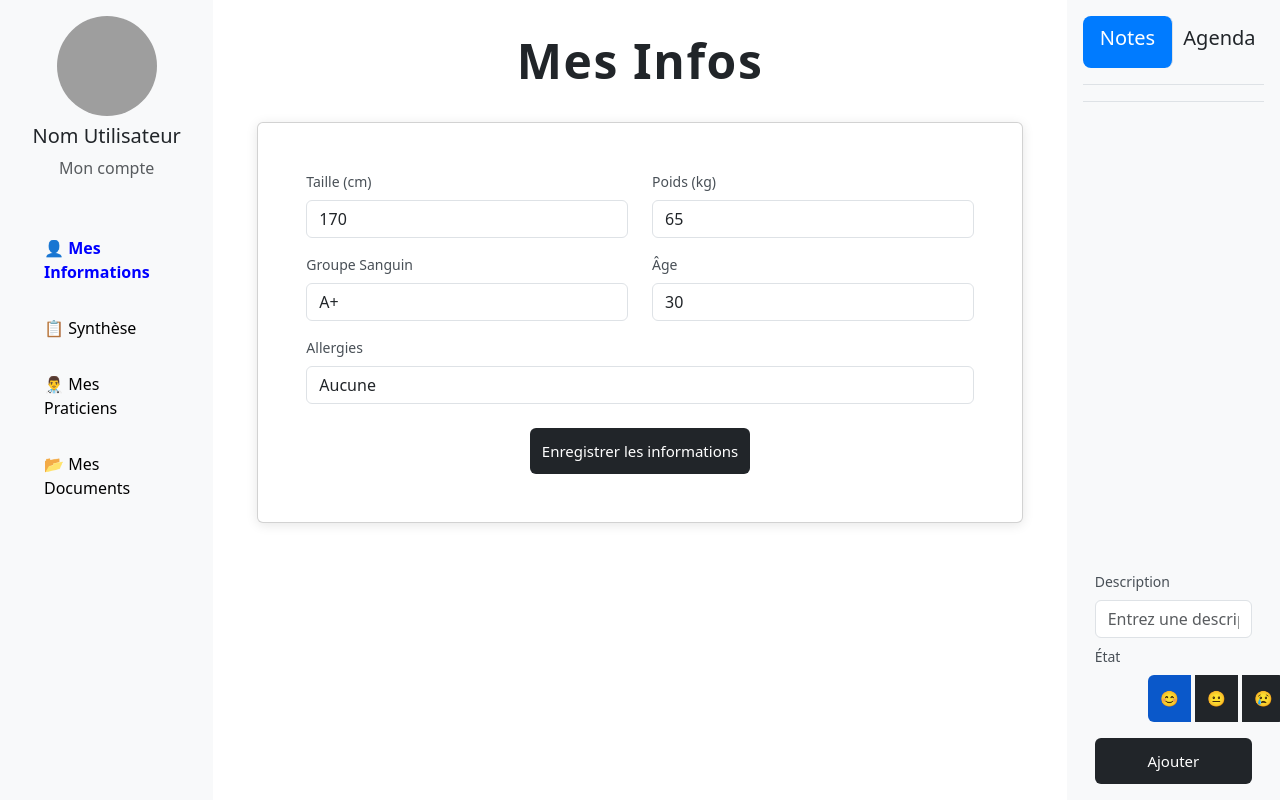
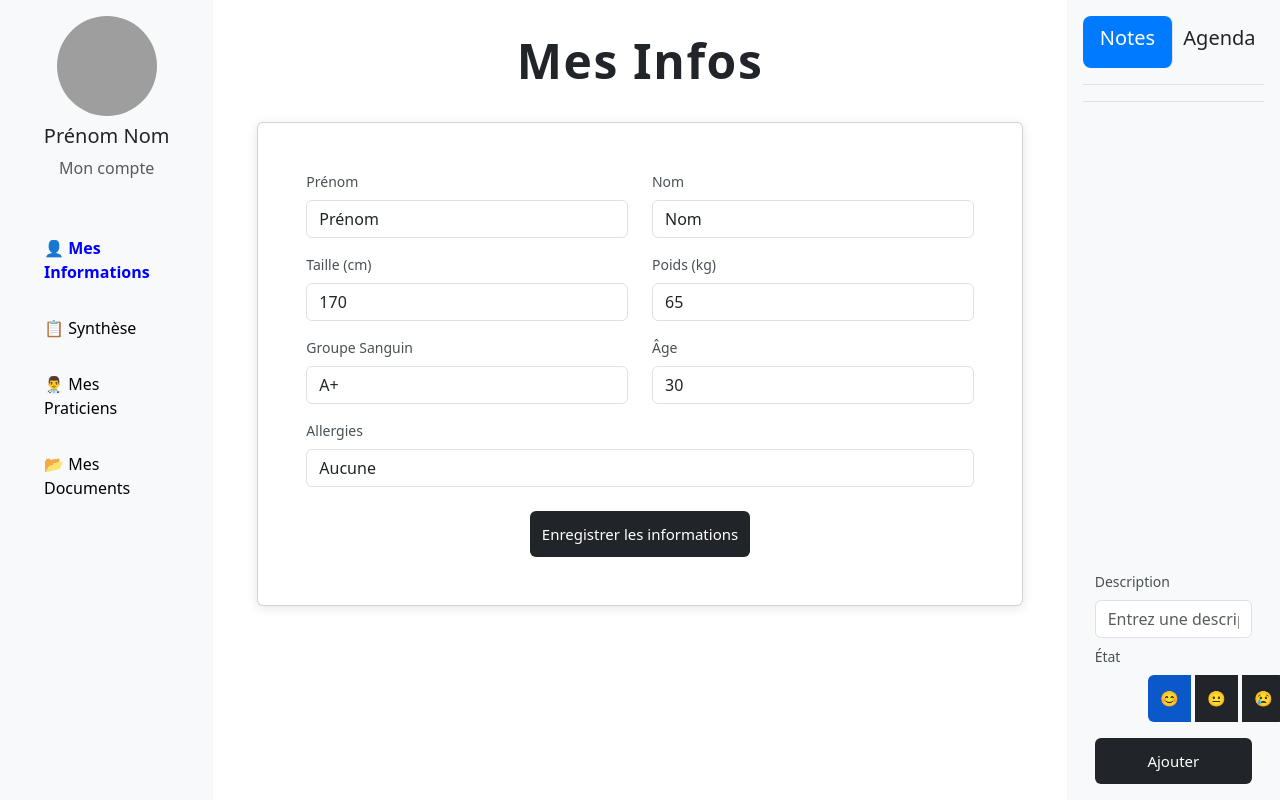
Before and after one commit to nonotor67/hhc-2025, a React (Vite) app in the folder neurocare-v2/: page /patients/informations in a window 1280 px wide. Built offline with nearby package versions, Linux system fonts and the light colour scheme; grey boxes are pictures that could not be loaded.

Commit message:
feat:Information + Save + Interactive Name

```diff
--- a/neurocare-v2/src/components/PatientLeftSidebar.tsx
+++ b/neurocare-v2/src/components/PatientLeftSidebar.tsx
@@ -1,8 +1,25 @@
-import React from "react";
+import React, { useState, useEffect } from "react";
 import { Col, Nav } from "react-bootstrap";
 import { NavLink } from "react-router-dom";
 
 const PatientLeftSidebar: React.FC = () => {
+  const defaultFirstName = import.meta.env.VITE_DEFAULT_FIRSTNAME || "Prénom";
+  const defaultLastName = import.meta.env.VITE_DEFAULT_LASTNAME || "Nom";
+
+  const [firstName, setFirstName] = useState(() => localStorage.getItem("firstName") || defaultFirstName);
+  const [lastName, setLastName] = useState(() => localStorage.getItem("lastName") || defaultLastName);
+
+  // Écouter les changements dans le localStorage
+  useEffect(() => {
+    const handleStorageChange = () => {
+      setFirstName(localStorage.getItem("firstName") || defaultFirstName);
+      setLastName(localStorage.getItem("lastName") || defaultLastName);
+    };
+
+    window.addEventListener('storage', handleStorageChange);
+    return () => window.removeEventListener('storage', handleStorageChange);
+  }, [defaultFirstName, defaultLastName]);
+
   const navLinks = [
     { path: "informations", label: "👤 Mes Informations" },
     { path: "synthesis", label: "📋 Synthèse" },
@@ -20,7 +37,7 @@ const PatientLeftSidebar: React.FC = () => {
           className="rounded-circle mb-2"
           style={{ width: "100px", height: "100px" }}
         />
-        <h5>Nom Utilisateur</h5>
+        <h5>{firstName} {lastName}</h5>
         <p className="text-muted">Mon compte</p>
       </div>
 
--- a/neurocare-v2/src/pages/Informations.tsx
+++ b/neurocare-v2/src/pages/Informations.tsx
@@ -3,15 +3,27 @@ import { Card, Form, Button, Row, Col, Container } from "react-bootstrap";
 import "./Informations.css";
 
 const MesInfo: React.FC = () => {
+  const defaultFirstName = import.meta.env.VITE_DEFAULT_FIRSTNAME || "Prénom";
+  const defaultLastName = import.meta.env.VITE_DEFAULT_LASTNAME || "Nom";
+
+  const [firstName, setFirstName] = useState(() => localStorage.getItem("firstName") || defaultFirstName);
+  const [lastName, setLastName] = useState(() => localStorage.getItem("lastName") || defaultLastName);
   const [height, setHeight] = useState(() => localStorage.getItem("height") || "170");
   const [weight, setWeight] = useState(() => localStorage.getItem("weight") || "65");
   const [bloodGroup, setBloodGroup] = useState(() => localStorage.getItem("bloodGroup") || "A+");
   const [age, setAge] = useState(() => localStorage.getItem("age") || "30");
   const [allergies, setAllergies] = useState(() => localStorage.getItem("allergies") || "Aucune");
 
+  useEffect(() => {
+    localStorage.setItem("firstName", firstName);
+    localStorage.setItem("lastName", lastName);
+  }, [firstName, lastName]);
+
   const handleSubmit = (e: React.FormEvent) => {
     e.preventDefault();
     // Sauvegarder les valeurs dans le localStorage
+    localStorage.setItem("firstName", firstName);
+    localStorage.setItem("lastName", lastName);
     localStorage.setItem("height", height);
     localStorage.setItem("weight", weight);
     localStorage.setItem("bloodGroup", bloodGroup);
@@ -19,8 +31,11 @@ const MesInfo: React.FC = () => {
     localStorage.setItem("allergies", allergies);
 
     alert(
-      `Profil mis à jour :\nTaille : ${height} cm\nPoids : ${weight} kg\nGroupe sanguin : ${bloodGroup}\nÂge : ${age} ans\nAllergies : ${allergies}`
+      `Profil mis à jour :\nNom : ${lastName}\nPrénom : ${firstName}\nTaille : ${height} cm\nPoids : ${weight} kg\nGroupe sanguin : ${bloodGroup}\nÂge : ${age} ans\nAllergies : ${allergies}`
     );
+
+    // Rafraîchir la page après l'alerte
+    window.location.reload();
   };
 
   return (
@@ -29,6 +44,31 @@ const MesInfo: React.FC = () => {
       <Card className="info-card">
         <Card.Body>
           <Form onSubmit={handleSubmit}>
+            <Row className="mb-3">
+              <Col md={6}>
+                <Form.Group controlId="formFirstName">
+                  <Form.Label>Prénom</Form.Label>
+                  <Form.Control
+                    type="text"
+                    value={firstName}
+                    onChange={(e) => setFirstName(e.target.value)}
+                    placeholder={defaultFirstName}
+                  />
+                </Form.Group>
+              </Col>
+              <Col md={6}>
+                <Form.Group controlId="formLastName">
+                  <Form.Label>Nom</Form.Label>
+                  <Form.Control
+                    type="text"
+                    value={lastName}
+                    onChange={(e) => setLastName(e.target.value)}
+                    placeholder={defaultLastName}
+                  />
+                </Form.Group>
+              </Col>
+            </Row>
+
             <Row className="mb-3">
               <Col md={6}>
                 <Form.Group controlId="formHeight">
```
